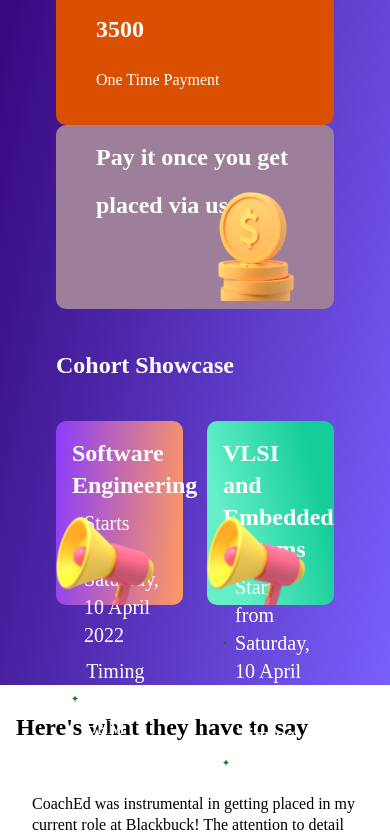
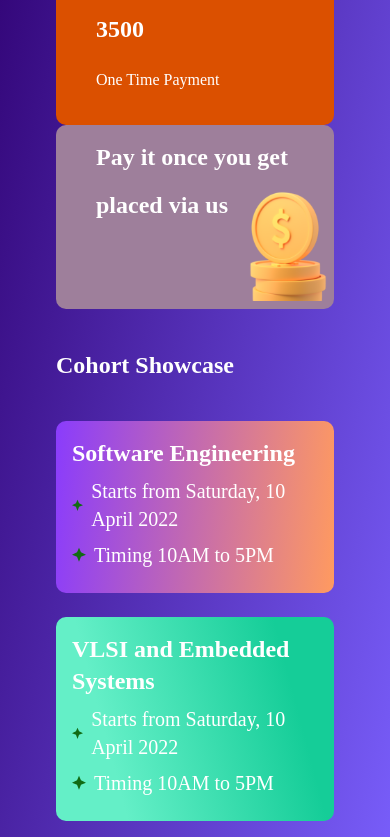
Before and after one commit to tech-coached/coached, a React (Create React App) app: page /students in a window 390 px wide. Shown: the part 3680-4517 px from the top of the page. Built offline with nearby package versions, Linux system fonts and the light colour scheme.

Commit message:
Fees component issue solved

```diff
--- a/src/Components/Fees.jsx
+++ b/src/Components/Fees.jsx
@@ -15,24 +15,23 @@ const Fees = () => {
           <span className='font-bold text-2xl text-[#ffffff]  py-4'>3500</span>
           <span className='text-[#ffffff] pt-2'>One Time Payment</span>
         </div>
-        <div className='col-span-1 h-[184px] bg-[#9E7F9B] rounded-[10px] flex justify-start items-start px-10 flex-col relative'>
+        <div className='col-span-1 h-[184px] bg-[#9E7F9B] rounded-[10px] flex justify-start items-start px-10 flex-col relative fees-coin-text'>
           <span className='font-bold text-2xl text-[#ffffff]  py-4'>
             Pay it once you get
           </span>
-          <span className='font-bold text-2xl text-[#ffffff]  '>
-            {' '}
+          <span className='font-bold text-2xl text-[#ffffff] '>
             placed via us
           </span>
           <img
             src={feeCoin}
             alt=''
-            className='absolute right-[1rem] bottom-[.5rem]'
+            className='absolute right-[1rem] bottom-[.5rem] fees-coin'
           />
         </div>
       </div>
       <span className='font-bold text-2xl text-[#ffffff]'>Cohort Showcase</span>
-      <div className='grid grid-cols-12 gap-6 py-10'>
-        <div className='col-span-6 h-[184px] fee-course1 rounded-[10px] p-4 relative'>
+      <div className='grid grid-cols-12 gap-6 py-10 fees-announce-two'>
+        <div className='col-span-6 h-[184px] fee-course1 rounded-[10px] p-4 relative fees-announce'>
           <span className='font-bold text-2xl text-[white]'>
             Software Engineering
           </span>
@@ -55,10 +54,10 @@ const Fees = () => {
           <img
             src={speaker1}
             alt=''
-            className='absolute right-[1rem] bottom-[0rem] z-50'
+            className='absolute right-[1rem] bottom-[0rem] z-50  fees-speaker'
           />
         </div>
-        <div className='col-span-6 h-[184px] fee-course2 rounded-[10px] p-4 relative'>
+        <div className='col-span-6 h-[184px] fee-course2 rounded-[10px] p-4 relative fees-announce'>
           <span className='font-bold text-2xl  text-[white]'>
             VLSI and Embedded Systems
           </span>
@@ -81,7 +80,7 @@ const Fees = () => {
           <img
             src={speaker2}
             alt=''
-            className='absolute right-[1rem] bottom-[0rem] z-50'
+            className='absolute right-[1rem] bottom-[0rem] z-50 fees-speaker'
           />
         </div>
       </div>
--- a/src/Styles/Fees.scss
+++ b/src/Styles/Fees.scss
@@ -1,18 +1,45 @@
-.fees-wrap{
- background: linear-gradient(102.76deg, #300273 0.46%, #7B61FF 102.41%);
- min-height: 356px;
+.fees-wrap {
+  background: linear-gradient(102.76deg, #300273 0.46%, #7b61ff 102.41%);
+  min-height: 356px;
 }
 
-.fee-course1{
- background: linear-gradient(94.29deg, #8A3CFC 0%, #FF9A60 100%);
+.fee-course1 {
+  background: linear-gradient(94.29deg, #8a3cfc 0%, #ff9a60 100%);
 }
 
-.fee-course2{
- background: linear-gradient(255.1deg, #15CD98 18.26%, #64EFC7 78.35%);
+.fee-course2 {
+  background: linear-gradient(255.1deg, #15cd98 18.26%, #64efc7 78.35%);
 }
 
 @media only screen and (max-width: 640px) {
- .fee-val{
-  grid-template-columns: repeat(1, minmax(0, 1fr));
- }
+  .fee-val {
+    grid-template-columns: repeat(1, minmax(0, 1fr));
+  }
+
+  .fees-announce-two {
+    display: flex;
+    justify-content: center;
+    align-items: center;
+    flex-direction: column;
+  }
+  .fees-announce {
+    height: max-content;
+    .fees-speaker {
+      display: none;
+    }
+  }
+
+  .fees-coin {
+    right: -1rem;
+  }
+
+  .fees-coin-text {
+    text-align: center;
+  }
 }
+
+@media only screen and (max-width: 821px) {
+  .fees-speaker {
+    display: none;
+  }
+}
```
